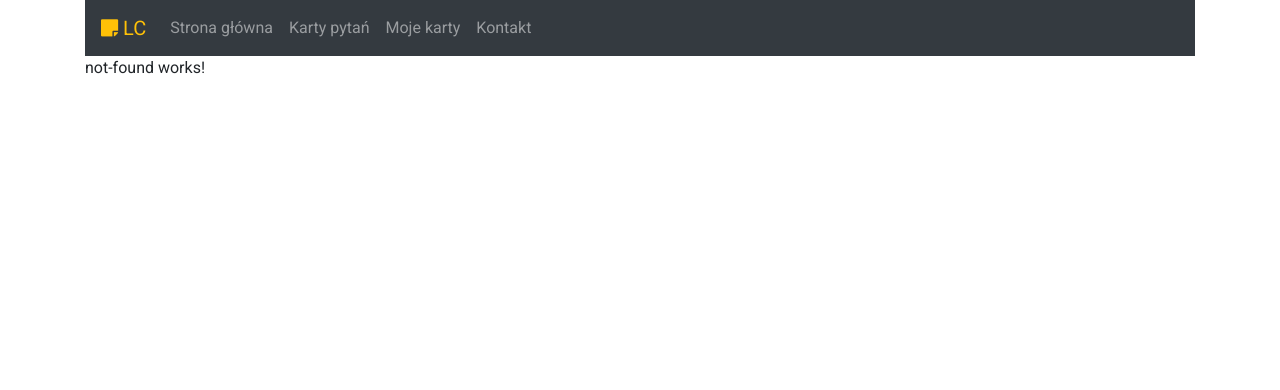
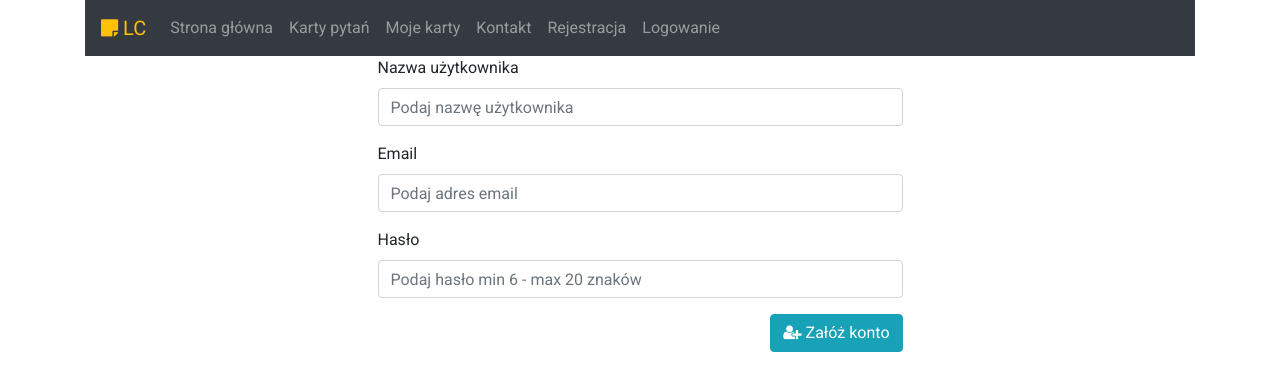
Before and after one commit to devartur/Lcapp, an Angular app: page /registration in a window 1280 px wide. Shown: the top 390 px of the page. Built offline with nearby package versions, Linux system fonts and the light colour scheme.

Commit message:
Add registration component

```diff
--- /dev/null
+++ b/src/app/login/login.component.html
@@ -0,0 +1 @@
+<p>login works!</p>
--- /dev/null
+++ b/src/app/login/login.component.ts
@@ -0,0 +1,15 @@
+import { Component, OnInit } from '@angular/core';
+
+@Component({
+  selector: 'app-login',
+  templateUrl: './login.component.html',
+  styleUrls: ['./login.component.css']
+})
+export class LoginComponent implements OnInit {
+
+  constructor() { }
+
+  ngOnInit() {
+  }
+
+}
--- a/src/app/navigation/navigation.component.html
+++ b/src/app/navigation/navigation.component.html
@@ -21,6 +21,12 @@
       <li class="nav-item">
         <a class="nav-link" routerLink="/feedback">Kontakt</a>
       </li>
+      <li class="nav-item">
+        <a class="nav-link" routerLink="/registration">Rejestracja</a>
+      </li>
+      <li class="nav-item">
+        <a class="nav-link" routerLink="/login">Logowanie</a>
+      </li>
     </ul>
   </div>
 </nav>
--- /dev/null
+++ b/src/app/registration/registration.component.html
@@ -0,0 +1,54 @@
+<div class="container">
+    <div class="row">
+        <div class="offset-3"></div>
+        <div class="col-md-6">
+            <form name="form" #f="ngForm" (ngSubmit)="f.form.valid && registerUser()" >
+                <!--User Name -->
+                <div class="form-group">
+                    <label for="userName">Nazwa użytkownika</label>
+                    <input type="text" id="userName" class="form-control" name="userName"
+                        placeholder="Podaj nazwę użytkownika" [(ngModel)]="model.userName" #userName="ngModel"
+                        [ngClass]="{ 'is-invalid': f.submitted && userName.invalid }" required />
+                    <!-- input validation group -->
+                    <div *ngIf="f.submitted && userName.invalid" class="invalid-input">
+                        <!-- individual validation errors -->
+                        <div *ngIf="userName.errors?.required">Pole jest wymagane</div>
+                    </div>
+                </div>
+                <!-- Email -->
+                <div class="form-group">
+                    <label for="email">Email</label>
+                    <input type="text" id="email" class="form-control" name="email" placeholder="Podaj adres email"
+                        [(ngModel)]="model.email" #email="ngModel"
+                        [ngClass]="{ 'is-invalid': f.submitted && email.invalid }" required email />
+                    <!-- input validation group -->
+                    <div *ngIf="f.submitted && email.invalid" class="invalid-input">
+                        <!-- individual validation errors -->
+                        <div *ngIf="email.errors?.required">Pole jest wymagane</div>
+                        <div *ngIf="email.errors?.email">Adres email jest błędny</div>
+                    </div>
+                </div>
+                <!-- Password -->
+                <div class="form-group">
+                    <label for="newPassword">Hasło</label>
+                    <input type="password" id="newPassword" class="form-control" name="newPassword"
+                        placeholder="Podaj hasło min 6 - max 20 znaków" [(ngModel)]="model.newPassword" #newPassword="ngModel"
+                        [ngClass]="{ 'is-invalid': f.submitted && newPassword.invalid }" required minlength="6" required
+                        maxlength="20" />
+                    <!-- input validation group -->
+                    <div *ngIf="f.submitted && newPassword.invalid" class="invalid-input">
+                        <!-- individual validation errors -->
+                        <div *ngIf="newPassword.errors?.required">Pole jest wymagane</div>
+                        <div *ngIf="newPassword.errors?.minlength">Min. 6 znaków</div>
+                    </div>
+                </div>
+
+                <button type="submit" class="btn btn-info pull-right">
+                    <i class="fa fa-user-plus"></i>
+                    <span> Załóż konto</span>
+                </button>
+            </form>
+        </div>
+        <div class="offset-3"></div>
+    </div>
+</div>
--- /dev/null
+++ b/src/app/registration/registration.component.ts
@@ -0,0 +1,43 @@
+import { Component, OnInit } from '@angular/core';
+import { ApiService } from "src/app/shared/api.service";
+
+@Component({
+  selector: 'app-registration',
+  templateUrl: './registration.component.html',
+  styleUrls: ['./registration.component.css']
+})
+export class RegistrationComponent implements OnInit {
+
+
+  model: RegistrationViewModel = {
+    userName: '',
+    email: '',
+    newPassword: '',
+    newRepeatedPassword: ''
+  };
+  constructor(private apiService: ApiService) { }
+
+  ngOnInit() {
+  }
+  registerUser(): void {
+
+    this.apiService.registerUser(this.model).subscribe(
+      res => {
+        alert('Użytkownik: ' + '\n' + this.model.userName + '\n' + 'Została zarejestrowany.')
+        location.reload();
+      },
+      err => {
+        alert("Błąd podczas wysyłania wiadomości")
+        console.log(err);
+      }
+    )
+  }
+
+}
+
+export interface RegistrationViewModel {
+  userName: string;
+  email: string;
+  newPassword: string;
+  newRepeatedPassword: string;
+}
--- a/src/app/shared/api.service.ts
+++ b/src/app/shared/api.service.ts
@@ -4,6 +4,7 @@ import { Observable } from "rxjs";
 import { AllQuestionsMenu } from "src/app/all-question/model/AllQuestionsMenu";
 import { Question } from "src/app/all-question/model/Question";
 import {FeedbackViewModel} from "../feedback/feedback.component";
+import { RegistrationViewModel } from '../registration/registration.component';
 
 @Injectable({
   providedIn: 'root'
@@ -15,6 +16,7 @@ export class ApiService {
     private ALL_QUESTIONS_URL = `${this.BASE_URL}/all-questions`;
     private SELECTED_QUESTIONS_URL = `${this.BASE_URL}/selected-questions/`;
     private SEND_FEEDBACK_URL = `${this.BASE_URL}/feedback`;
+    private ADD_NEW_USER_URL = `${this.BASE_URL}/user/register`;
 
   constructor(private http : HttpClient) { }
 
@@ -46,4 +48,8 @@ export class ApiService {
   postFeedback(feedback : FeedbackViewModel) : Observable<any>{
       return this.http.post(this.SEND_FEEDBACK_URL, feedback);
   }
+  registerUser(newUser : RegistrationViewModel) : Observable<any>{
+    newUser.newRepeatedPassword = newUser.newPassword;
+    return this.http.post(this.ADD_NEW_USER_URL, newUser);
 }
+}
```
Also changed, not shown: src/app/app.module.ts (+7 -1 lines), src/app/login/login.component.css (added), src/app/registration/registration.component.css (added), 2 other files (tests, documents, lock files or other folders).
